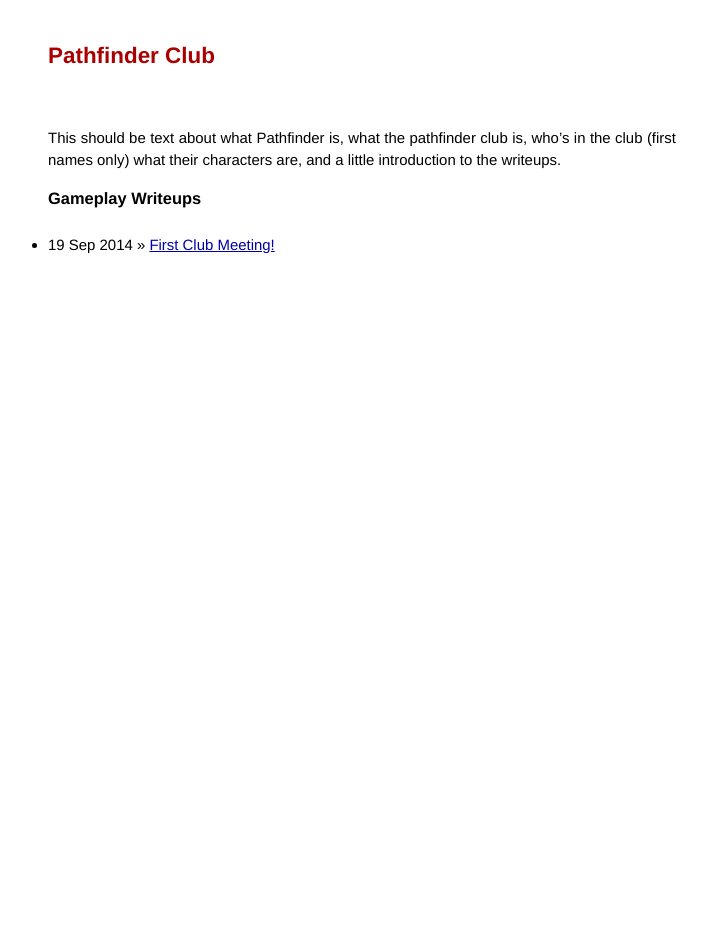
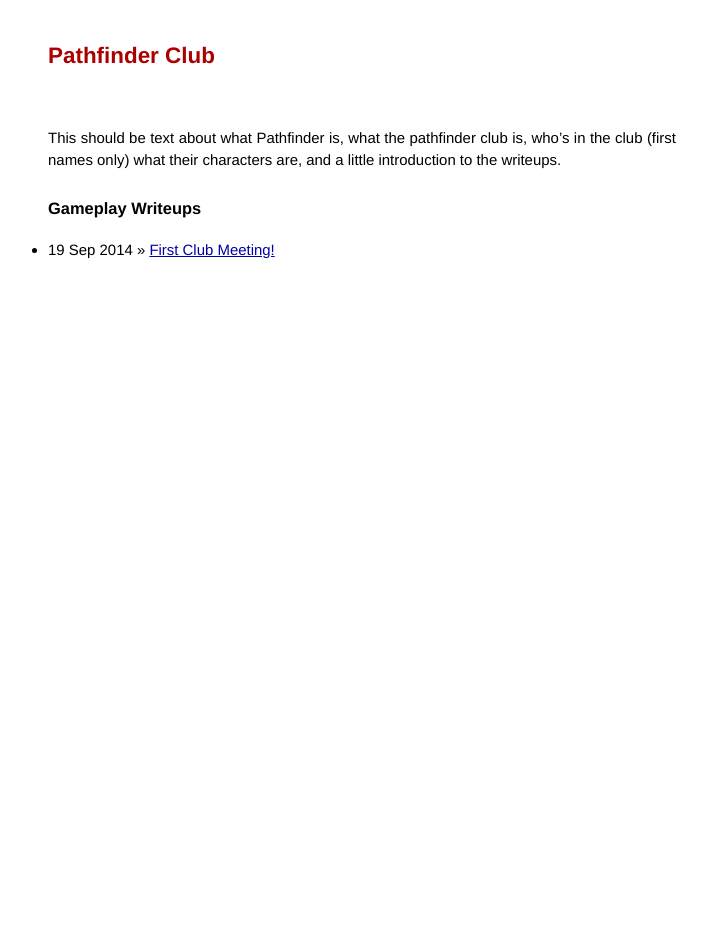
Before and after one commit to dansinker/pathfinderclub, a Jekyll site: the page built from index.markdown, in a window 1280 px wide. Shown: the whole page, without its empty margins (278-985 px from the left). Built offline with Jekyll 4.4.1, drawn with Linux system fonts in a browser that asks for light colours; Markdown is read by kramdown in place of the engine named in the settings.

Commit message:
more h2 fun

```diff
--- a/css/main.css
+++ b/css/main.css
@@ -41,7 +41,8 @@
 
 h2 {
   font-size: 1.1em;
-  margin-bottom: 1.5em;
+  margin-bottom: 1.2em;
+  margin-top: 1.5em;
 }
 
 /*****************************************************************************/
```
Also changed, not shown: 1 other file.
